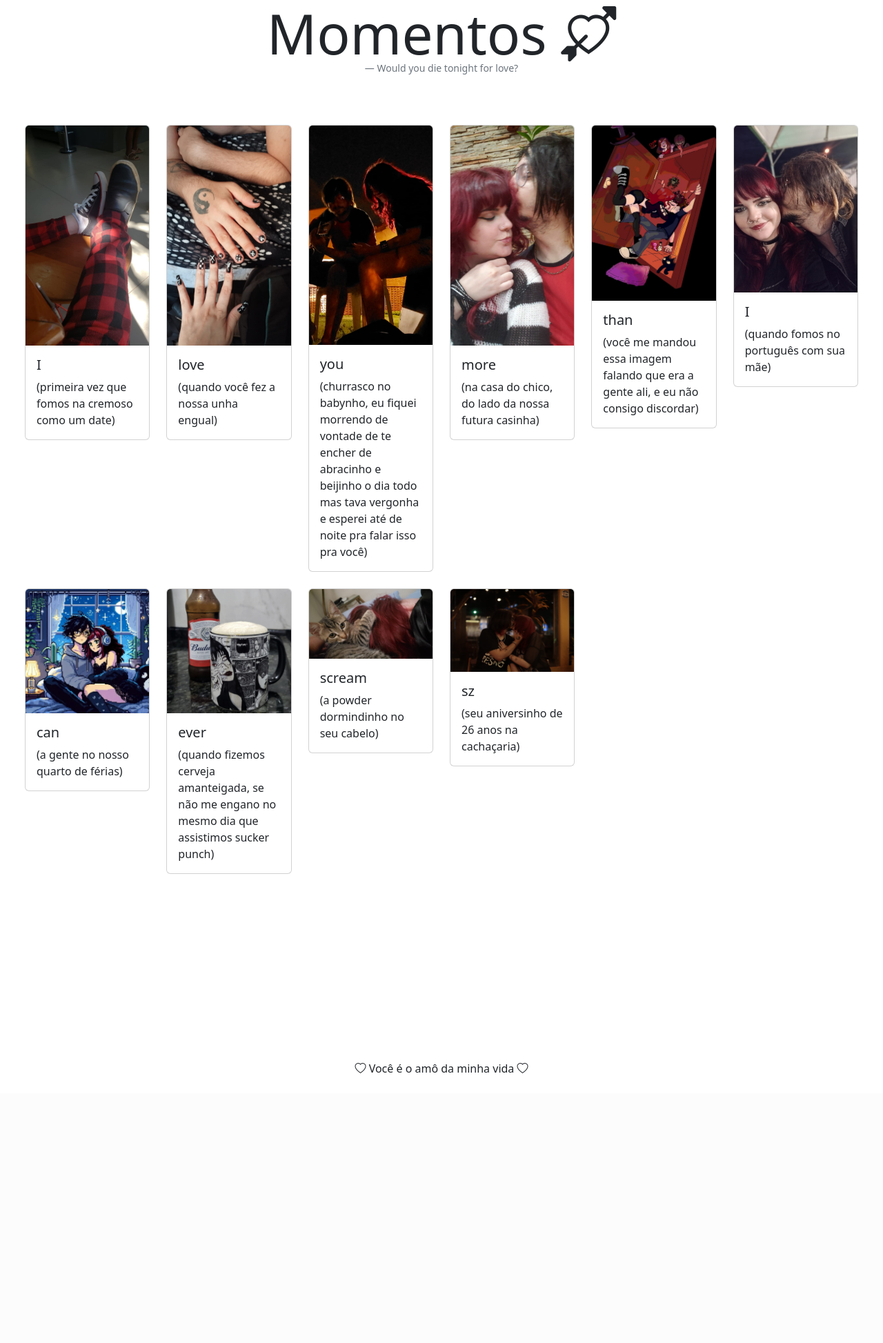
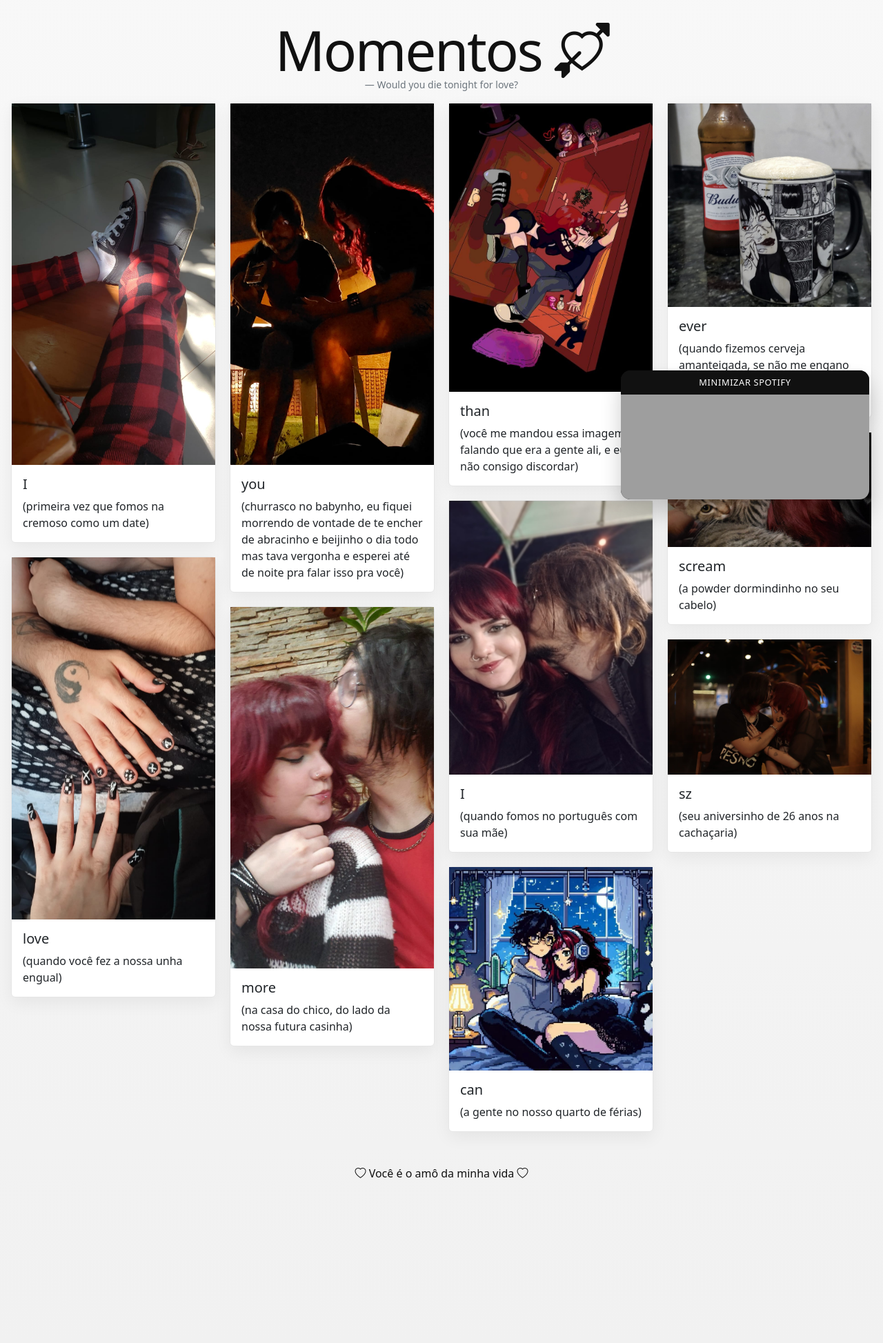
Before and after one commit to FelipeGardenghiDev/amodaminhavida, a PHP site: page /fotos.html in a window 1280 px wide. Shown: the part 56-2003 px from the top of the page at 69% size. Before the commit the page ends 1612 px from the top, so only its background shows below. Run offline with PHP 8.4, Linux system fonts and the light colour scheme; some libraries are stand-ins or nearby versions; grey boxes are pictures that could not be loaded.

Commit message:
Updating project (visuais, joguinho, responsividade)

```diff
--- a/fotos.html
+++ b/fotos.html
@@ -28,23 +28,25 @@
             <li class="nav-item">
               <a class="nav-link active" href="#">Photos</a>
             </li>
+          </ul>
           </div>
       </div>
     </nav>
   </header>
 
-  <main class="ustify-content-center align-items-center mb-5">
-    <div class="text-center mb-5">
-      <h1 class="display-1">Momentos <i class="bi bi-arrow-through-heart"></i></h1>
-      <figcaption class="blockquote-footer">Would you die tonight for love?</figcaption>
+  <main class="mb-5">
+    <div class="container d-flex justify-content-center align-items-center hero-block">
+      <div class="text-center">
+        <h1 class="display-1 hero-title">Momentos <i class="bi bi-arrow-through-heart"></i></h1>
+        <figcaption class="blockquote-footer">Would you die tonight for love?</figcaption>
+      </div>
     </div>
-    <div class="d-flex justify-content-center align-items-center">
-      <!-- Início do Carrossel de Imagens -->
-      <div class="row m-4">
+    <div>
+      <div class="foto-masonry">
           <!-- Foto 1 -->
-          <div class="col-md-2 mb-4">
-              <div class="card">
-                  <img src="./fotos/foto-duda-1.jpeg" class="card-img-top" alt="Imagem 1">
+          <div class="foto-item">
+              <div class="card foto-card">
+                  <img src="./fotos/foto-duda-1.jpeg" class="foto-img" alt="Imagem 1">
                   <div class="card-body">
                       <h5 class="card-title">I</h5>
                       <p class="card-text">(primeira vez que fomos na cremoso como um date)</p>
@@ -53,9 +55,9 @@
           </div>
 
           <!-- Foto 2 -->
-          <div class="col-md-2 mb-4">
-              <div class="card">
-                  <img src="./fotos/foto-duda-2.jpeg" class="card-img-top" alt="Imagem 2">
+          <div class="foto-item">
+              <div class="card foto-card">
+                  <img src="./fotos/foto-duda-2.jpeg" class="foto-img" alt="Imagem 2">
                   <div class="card-body">
                       <h5 class="card-title">love</h5>
                       <p class="card-text">(quando você fez a nossa unha engual)</p>
@@ -64,9 +66,9 @@
           </div>
 
           <!-- Foto 3 -->
-          <div class="col-md-2 mb-4">
-              <div class="card">
-                  <img src="./fotos/foto-duda-3.jpeg" class="card-img-top" alt="Imagem 3">
+          <div class="foto-item">
+              <div class="card foto-card">
+                  <img src="./fotos/foto-duda-3.jpeg" class="foto-img" alt="Imagem 3">
                   <div class="card-body">
                       <h5 class="card-title">you</h5>
                       <p class="card-text">(churrasco no babynho, eu fiquei morrendo de vontade de te encher de abracinho e beijinho o dia
@@ -76,9 +78,9 @@
           </div>
 
           <!-- Foto 4 -->
-          <div class="col-md-2 mb-4">
-              <div class="card">
-                  <img src="./fotos/foto-duda-4.jpeg" class="card-img-top" alt="Imagem 4">
+          <div class="foto-item">
+              <div class="card foto-card">
+                  <img src="./fotos/foto-duda-4.jpeg" class="foto-img" alt="Imagem 4">
                   <div class="card-body">
                       <h5 class="card-title">more</h5>
                       <p class="card-text">(na casa do chico, do lado da nossa futura casinha)</p>
@@ -87,9 +89,9 @@
                   </div>
 
           <!-- Foto 5 -->
-          <div class="col-md-2 mb-4">
-              <div class="card">
-                  <img src="./fotos/foto-duda-5.jpeg" class="card-img-top" alt="Imagem 5">
+          <div class="foto-item">
+              <div class="card foto-card">
+                  <img src="./fotos/foto-duda-5.jpeg" class="foto-img" alt="Imagem 5">
                   <div class="card-body">
                       <h5 class="card-title">than</h5>
                       <p class="card-text">(você me mandou essa imagem falando que era a gente ali, e eu não consigo discordar)</p>
@@ -98,9 +100,9 @@
                   </div>
 
             <!-- Foto 6 -->
-          <div class="col-md-2 mb-4">
-              <div class="card">
-                  <img src="./fotos/foto-duda-6.jpeg" class="card-img-top img-fluid" alt="Imagem 6">
+          <div class="foto-item">
+              <div class="card foto-card">
+                  <img src="./fotos/foto-duda-6.jpeg" class="foto-img" alt="Imagem 6">
                   <div class="card-body">
                       <h5 class="card-title">I</h5>
                       <p class="card-text">(quando fomos no português com sua mãe)</p>
@@ -109,9 +111,9 @@
           </div>
 
           <!-- Foto 7 -->
-          <div class="col-md-2 mb-4">
-              <div class="card">
-                  <img src="./fotos/foto-duda-7.jpeg" class="card-img-top img-fluid" alt="Imagem 7">
+          <div class="foto-item">
+              <div class="card foto-card">
+                  <img src="./fotos/foto-duda-7.jpeg" class="foto-img" alt="Imagem 7">
                   <div class="card-body">
                       <h5 class="card-title">can</h5>
                       <p class="card-text">(a gente no nosso quarto de férias)</p>
@@ -120,9 +122,9 @@
           </div>
 
           <!-- Foto 8 -->
-          <div class="col-md-2 mb-4">
-              <div class="card">
-                  <img src="./fotos/foto-duda-8.jpeg" class="card-img-top img-fluid" alt="Imagem 8">
+          <div class="foto-item">
+              <div class="card foto-card">
+                  <img src="./fotos/foto-duda-8.jpeg" class="foto-img" alt="Imagem 8">
                   <div class="card-body">
                       <h5 class="card-title">ever</h5>
                       <p class="card-text">(quando fizemos cerveja amanteigada, se não me engano no mesmo dia que assistimos sucker punch)</p>
@@ -131,9 +133,9 @@
           </div>
 
           <!-- Foto 9 -->
-          <div class="col-md-2 mb-4">
-              <div class="card">
-                  <img src="./fotos/foto-duda-9.jpeg" class="card-img-top img-fluid" alt="Imagem 9">
+          <div class="foto-item">
+              <div class="card foto-card">
+                  <img src="./fotos/foto-duda-9.jpeg" class="foto-img" alt="Imagem 9">
                   <div class="card-body">
                       <h5 class="card-title">scream</h5>
                       <p class="card-text">(a powder dormindinho no seu cabelo)</p>
@@ -142,9 +144,9 @@
           </div>
 
           <!-- Foto 10 -->
-          <div class="col-md-2 mb-4">
-              <div class="card">
-                  <img src="./fotos/foto-duda-10.jpeg" class="card-img-top img-fluid" alt="Imagem 10">
+          <div class="foto-item">
+              <div class="card foto-card">
+                  <img src="./fotos/foto-duda-10.jpeg" class="foto-img" alt="Imagem 10">
                   <div class="card-body">
                       <h5 class="card-title">sz</h5>
                       <p class="card-text">(seu aniversinho de 26 anos na cachaçaria)</p>
@@ -152,15 +154,17 @@
               </div>
           </div>
       </div>
-      <!-- Fim do Carrossel de Imagens -->
     </div>
   </main>
 
   <footer class="text-center mt-5">
-    <section class="spotify">
-    <iframe style="border-radius:12px" src="https://open.spotify.com/embed/playlist/4ux73U74tcd1AXVKlWhWXy?utm_source=generator&theme=0"
-      width="25%" height="152" frameBorder="0" allowfullscreen="" allow="autoplay; clipboard-write; encrypted-media; fullscreen; picture-in-picture"
-      loading="lazy"></iframe>
+    <section class="spotify-player-floating" aria-label="Spotify player">
+      <button id="spotifyToggle" type="button" class="spotify-toggle" aria-expanded="true" aria-controls="spotifyFrame">
+        Minimizar Spotify
+      </button>
+      <iframe id="spotifyFrame" class="spotify-embed" src="https://open.spotify.com/embed/playlist/4ux73U74tcd1AXVKlWhWXy?utm_source=generator&theme=0"
+        width="100%" height="152" frameBorder="0" allowfullscreen="" allow="autoplay; clipboard-write; encrypted-media; fullscreen; picture-in-picture"
+        loading="lazy"></iframe>
     </section>
     <section class="container mb-2">
       <div class="pb-3">
@@ -171,6 +175,18 @@
     </section>
   </footer>
 
+  <script>
+    const spotifyToggle = document.getElementById("spotifyToggle");
+    const spotifyPlayer = document.querySelector(".spotify-player-floating");
+    if (spotifyToggle && spotifyPlayer) {
+      spotifyToggle.addEventListener("click", () => {
+        spotifyPlayer.classList.toggle("minimized");
+        const isExpanded = !spotifyPlayer.classList.contains("minimized");
+        spotifyToggle.setAttribute("aria-expanded", String(isExpanded));
+        spotifyToggle.textContent = isExpanded ? "Minimizar Spotify" : "Abrir Spotify";
+      });
+    }
+  </script>
   <script src="https://cdn.jsdelivr.net/npm/bootstrap@5.3.3/dist/js/bootstrap.bundle.min.js"
   integrity="sha384-YvpcrYf0tY3lHB60NNkmXc5s9fDVZLESaAA55NDzOxhy9GkcIdslK1eN7N6jIeHz" crossorigin="anonymous"></script>
   <script src="https://code.jquery.com/jquery-3.5.1.slim.min.js"></script>
--- a/styles.css
+++ b/styles.css
@@ -1,8 +1,24 @@
+body {
+  background: linear-gradient(180deg, #f8f8f8 0%, #f1f1f1 100%);
+  color: #111;
+}
+
 canvas {
   background: #222;
   display: block;
   margin: auto;
   border: 2px solid white;
+  max-width: 100%;
+  height: auto;
+  aspect-ratio: 400 / 350;
+}
+
+.hero-block {
+  padding-top: 1.5rem;
+}
+
+.hero-title {
+  letter-spacing: -0.03em;
 }
 
 /* Efeito hover nas imagens */
@@ -16,31 +32,213 @@ canvas {
 
 /* Estilizando a lista */
 .list-group-item {
-  font-size: 16px;
-  padding: 12px 15px;
+  font-size: 0.95rem;
+  padding: 10px 14px;
   display: flex;
   align-items: center;
+  border-color: #ececec;
+  background-color: #fff;
 }
 
 /* Ícones da lista */
 .list-group-item i {
   margin-right: 10px;
-  color: #e83e8c; /* Rosa Bootstrap */
+  color: #111;
+}
+
+.lista-card {
+  border: 1px solid #e6e6e6;
+  box-shadow: 0 8px 24px rgba(0, 0, 0, 0.06);
+}
+
+.lista-scroll {
+  max-height: 220px;
+  overflow-y: auto;
+  scrollbar-width: thin;
+  scrollbar-color: #8a8a8a #f0f0f0;
+}
+
+.lista-scroll::-webkit-scrollbar {
+  width: 7px;
+}
+
+.lista-scroll::-webkit-scrollbar-track {
+  background: #f0f0f0;
+}
+
+.lista-scroll::-webkit-scrollbar-thumb {
+  background-color: #8a8a8a;
+  border-radius: 10px;
 }
 
 /* Efeito hover no card */
 .card {
-  transition: transform 0.3s ease, box-shadow 0.3s ease;
+  transition: transform 0.2s ease, box-shadow 0.2s ease;
 }
 
 .card:hover {
-  transform: scale(1.03);
-  box-shadow: 0 4px 10px rgba(0, 0, 0, 0.15);
+  transform: translateY(-4px);
+  box-shadow: 0 14px 24px rgba(0, 0, 0, 0.1);
 }
 
 /* Estilo do contador */
 #contador {
-  font-size: 24px;
+  font-size: 1.25rem;
   font-weight: bold;
   color: #dc3545;
 }
+
+.spotify-player-floating {
+  position: fixed;
+  right: 20px;
+  bottom: 20px;
+  width: min(360px, 90vw);
+  z-index: 1050;
+  border-radius: 14px;
+  overflow: hidden;
+  box-shadow: 0 18px 30px rgba(0, 0, 0, 0.2);
+  background: #111;
+}
+
+.spotify-toggle {
+  width: 100%;
+  border: 0;
+  background: #111;
+  color: #fff;
+  font-size: 0.8rem;
+  letter-spacing: 0.05em;
+  text-transform: uppercase;
+  padding: 8px 12px;
+}
+
+.spotify-toggle:hover {
+  background: #222;
+}
+
+.spotify-toggle:focus-visible {
+  outline: 2px solid #fff;
+  outline-offset: -2px;
+}
+
+.spotify-embed {
+  border: 0;
+  display: block;
+}
+
+.spotify-player-floating.minimized .spotify-embed {
+  display: none;
+}
+
+.spotify-player-floating.minimized {
+  width: 220px;
+}
+
+footer {
+  padding-bottom: 210px;
+}
+
+#scoreDisplay {
+  font-size: 0.95rem;
+  font-weight: 500;
+  color: #444;
+  margin-bottom: 0.4rem;
+}
+
+.game-instructions {
+  font-size: 0.85rem;
+  color: #666;
+  margin-bottom: 0.5rem;
+}
+
+.touch-controls {
+  display: flex;
+  justify-content: center;
+  gap: 2rem;
+  margin: 0.75rem 0;
+}
+
+.touch-btn {
+  width: 80px;
+  height: 56px;
+  font-size: 1.4rem;
+  border: 2px solid #333;
+  background: #fff;
+  border-radius: 12px;
+  cursor: pointer;
+  -webkit-user-select: none;
+  user-select: none;
+  transition: background 0.1s;
+}
+
+.touch-btn:active {
+  background: #111;
+  color: #fff;
+}
+
+@media (max-width: 768px) {
+  .hero-title {
+    font-size: 2.7rem;
+  }
+
+  .spotify-player-floating {
+    right: 12px;
+    left: 12px;
+    bottom: 12px;
+    width: auto;
+  }
+
+  .spotify-player-floating.minimized {
+    width: auto;
+  }
+
+  footer {
+    padding-bottom: 170px;
+  }
+
+  #gameContainer h2 {
+    font-size: 1.3rem;
+  }
+}
+
+/* ── Galeria de fotos (masonry) ── */
+
+.foto-masonry {
+  columns: 4 220px;
+  column-gap: 1.25rem;
+  padding: 0 1rem;
+}
+
+.foto-item {
+  break-inside: avoid;
+  margin-bottom: 1.25rem;
+}
+
+.foto-card {
+  border: 1px solid #e6e6e6;
+  box-shadow: 0 8px 24px rgba(0, 0, 0, 0.06);
+  transition: transform 0.2s ease, box-shadow 0.2s ease;
+}
+
+.foto-card:hover {
+  transform: translateY(-4px);
+  box-shadow: 0 14px 24px rgba(0, 0, 0, 0.1);
+}
+
+.foto-img {
+  width: 100%;
+  height: auto;
+  display: block;
+}
+
+@media (max-width: 992px) {
+  .foto-masonry {
+    columns: 2 220px;
+  }
+}
+
+@media (max-width: 576px) {
+  .foto-masonry {
+    columns: 1;
+    padding: 0 0.5rem;
+  }
+}
```
Also changed, not shown: index.html (+22 -15 lines), script.js (+142 -40 lines).
